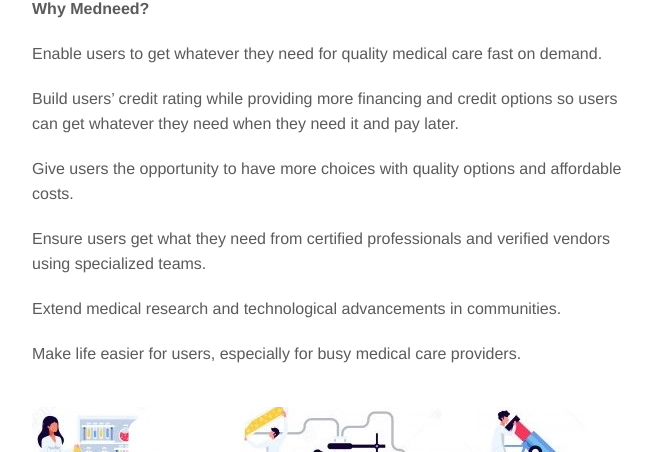
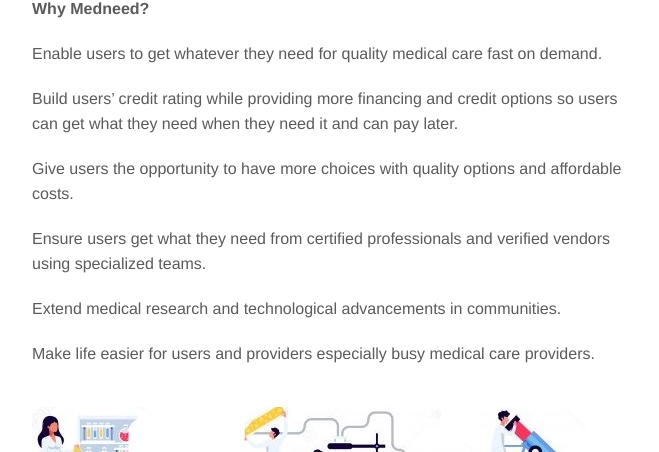
Before and after one commit to Iraneus/betamedneed, a Jekyll site: the page built from about.md, in a window 1280 px wide and 900 px high, scrolled down 1094 px. Shown: the part 170-622 px from the top of the window, without its empty margins (143-802 px from the left). Built offline with Jekyll 4.4.1, drawn with Linux system fonts in a browser that asks for light colours.

Commit message:
update index and about

```diff
--- a/about.md
+++ b/about.md
@@ -22,7 +22,7 @@
 
 Enable users to get whatever they need for quality medical care fast on demand.
 
-Build users’ credit rating while providing more financing and credit options so users can get whatever they need when they need it and pay later.
+Build users’ credit rating while providing more financing and credit options so users can get what they need when they need it and can pay later.
 
 Give users the opportunity to have more choices with quality options and affordable costs.
 
@@ -30,7 +30,7 @@
 
 Extend medical research and technological advancements in communities.
 
-Make life easier for users, especially for busy medical care providers.
+Make life easier for users and providers especially busy medical care providers.
 
 ![Medical Equipment](/images/illustrations/med-equipment.jpg)
 
```
Also changed, not shown: index.md (+1 -1 lines).
